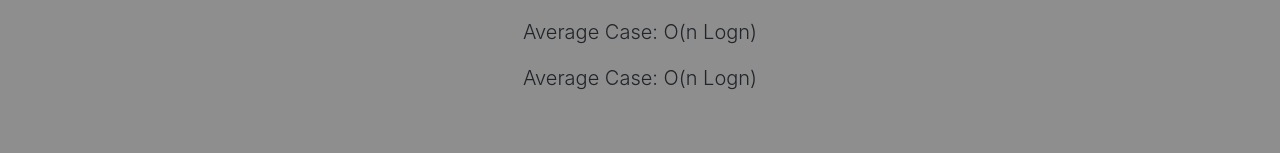
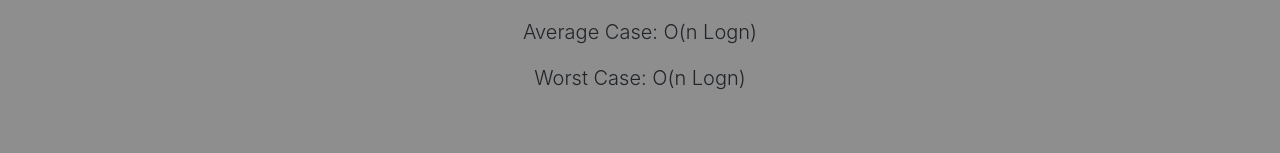
Before and after one commit to shreyas4156/visual-sorting-algorithms, a React (Create React App) app: page /visual-sorting in a window 1280 px wide. Both pictures are taken after a click on the link "Merge Sort". Shown: the part 631-784 px from the top of the page. Built offline with nearby package versions, Linux system fonts and the light colour scheme.

Commit message:
fixed a bug

```diff
--- a/src/SortingVisualizer/body/Body.jsx
+++ b/src/SortingVisualizer/body/Body.jsx
@@ -186,7 +186,7 @@ function Body({match}) {
                       <h1 className="display-3">{algo==="merge"? merge.name : algo==="quick"? quick.name: bubble.name}</h1>
                       <p className="lead">{algo==="merge"? merge.best : algo==="quick"? quick.best: bubble.best}</p>
                       <p className="lead">{algo==="merge"? merge.average : algo==="quick"? quick.average: bubble.average}</p>
-                      <p className="lead">{algo==="merge"? merge.average : algo==="quick"? quick.average: bubble.average}</p>
+                      <p className="lead">{algo==="merge"? merge.worst : algo==="quick"? quick.worst: bubble.worst}</p>
                     </Container>
                   </Jumbotron>: null
                 }
```
